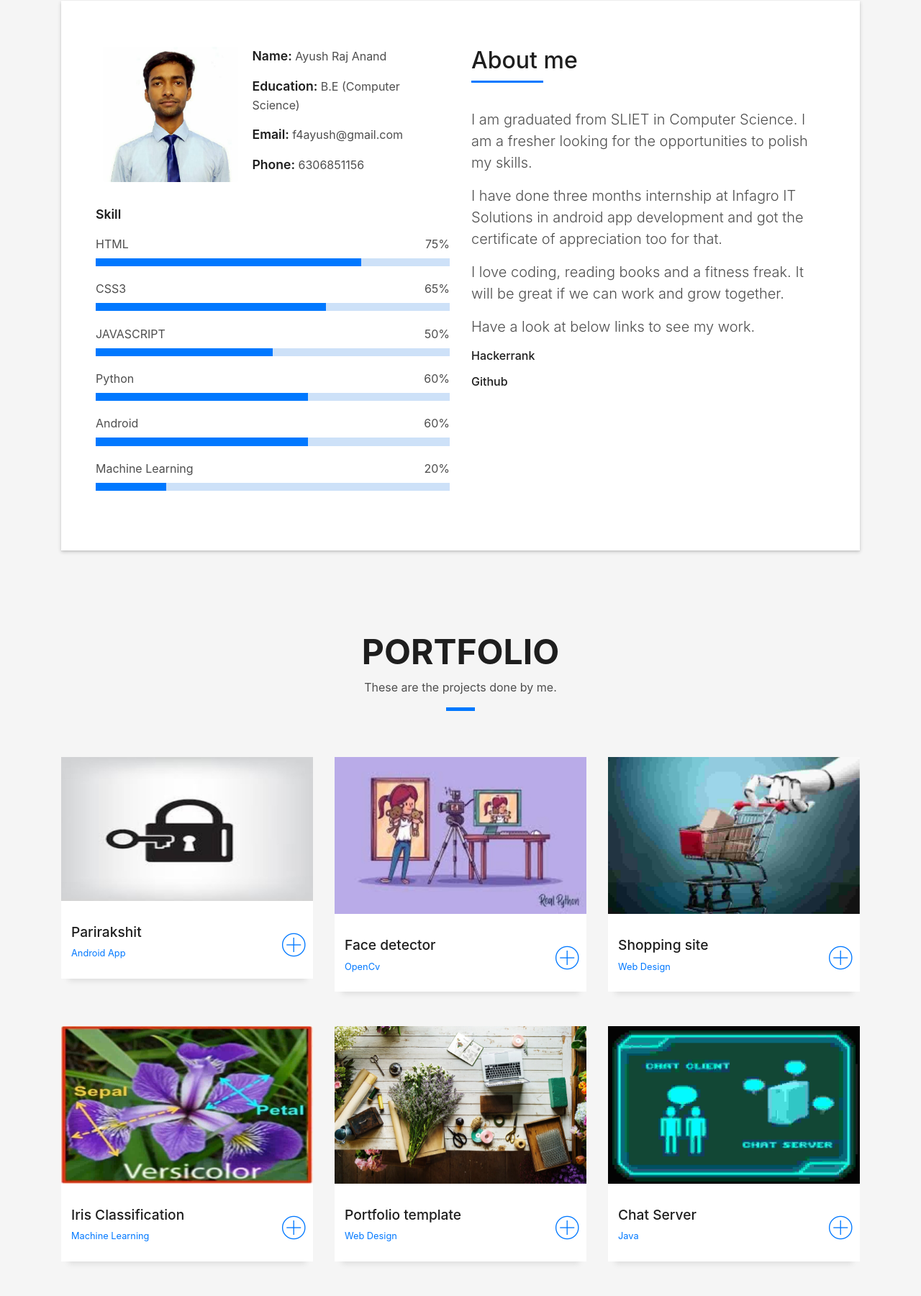
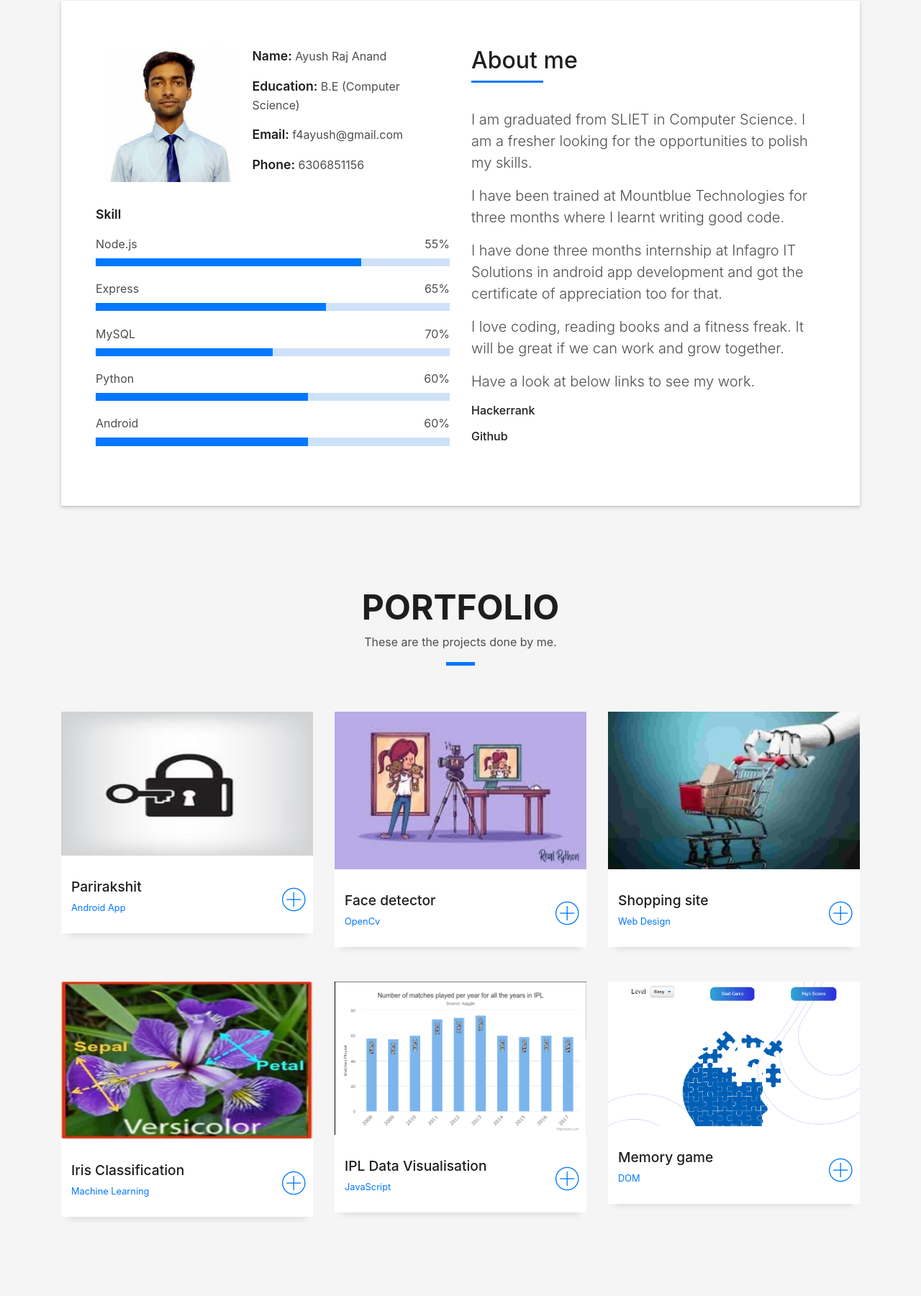
Before and after one commit to f4ayush/My-portfolio, a plain HTML site: page index.html in a window 1280 px wide. Shown: the part 863-2664 px from the top of the page at 72% size. After the commit the page ends 2602 px from the top, so only its background shows below. Drawn offline with Linux system fonts and the light colour scheme; files whose address does not match are found by name.

Commit message:
Added cards for IPL and Memory game

```diff
--- a/index.html
+++ b/index.html
@@ -1,5 +1,6 @@
 <!DOCTYPE html>
 <html lang="en">
+
 <head>
   <meta charset="utf-8">
   <title>Ayush Portfolio</title>
@@ -65,7 +66,8 @@
         <div class="container">
           <!--<p class="display-6 color-d">Hello, world!</p>-->
           <h1 class="intro-title mb-4">I am Ayush Raj Anand</h1>
-          <p class="intro-subtitle"><span class="text-slider-items">Android Developer,Web Developer,ML Enthusiast</span><strong class="text-slider"></strong></p>
+          <p class="intro-subtitle"><span class="text-slider-items">Android Developer,Web Developer,ML
+              Enthusiast</span><strong class="text-slider"></strong></p>
           <!-- <p class="pt-3"><a class="btn btn-primary btn js-scroll px-4" href="#about" role="button">Learn More</a></p> -->
         </div>
       </div>
@@ -97,18 +99,18 @@
                 </div>
                 <div class="skill-mf">
                   <p class="title-s">Skill</p>
-                  <span>HTML</span> <span class="pull-right">75%</span>
+                  <span>Node.js</span> <span class="pull-right">55%</span>
                   <div class="progress">
-                    <div class="progress-bar" role="progressbar" style="width: 75%;" aria-valuenow="75" aria-valuemin="0"
-                      aria-valuemax="100"></div>
+                    <div class="progress-bar" role="progressbar" style="width: 75%;" aria-valuenow="75"
+                      aria-valuemin="0" aria-valuemax="100"></div>
                   </div>
-                  <span>CSS3</span> <span class="pull-right">65%</span>
+                  <span>Express</span> <span class="pull-right">65%</span>
                   <div class="progress">
                     <div class="progress-bar" role="progressbar" style="width: 65%" aria-valuenow="65" aria-valuemin="0"
                       aria-valuemax="100"></div>
                   </div>
 
-                  <span>JAVASCRIPT</span> <span class="pull-right">50%</span>
+                  <span>MySQL</span> <span class="pull-right">70%</span>
                   <div class="progress">
                     <div class="progress-bar" role="progressbar" style="width: 50%" aria-valuenow="50" aria-valuemin="0"
                       aria-valuemax="100"></div>
@@ -123,11 +125,6 @@
                     <div class="progress-bar" role="progressbar" style="width: 60%" aria-valuenow="60" aria-valuemin="0"
                       aria-valuemax="100"></div>
                   </div>
-                  <span>Machine Learning</span> <span class="pull-right">20%</span>
-                  <div class="progress">
-                    <div class="progress-bar" role="progressbar" style="width: 20%" aria-valuenow="20" aria-valuemin="0"
-                      aria-valuemax="100"></div>
-                  </div>
                 </div>
               </div>
               <div class="col-md-6">
@@ -138,10 +135,15 @@
                     </h5>
                   </div>
                   <p class="lead">
-                    I am graduated from SLIET in Computer Science. I am a fresher looking for the opportunities to polish my skills.
+                    I am graduated from SLIET in Computer Science. I am a fresher looking for the opportunities to
+                    polish my skills.
                   </p>
                   <p class="lead">
-                    I have done three months internship at Infagro IT Solutions in android app development and got the certificate of appreciation too for that.
+                    I have been trained at Mountblue Technologies for three months where I learnt writing good code.
+                  </p>
+                  <p class="lead">
+                    I have done three months internship at Infagro IT Solutions in android app development and got the
+                    certificate of appreciation too for that.
                   </p>
                   <p class="lead">
                     I love coding, reading books and a fitness freak. It will be great if we can work and grow together.
@@ -150,10 +152,10 @@
                     Have a look at below links to see my work.
                   </p>
                   <p>
-                    <h6><a href="https://www.hackerrank.com/rajanand_ayush98">Hackerrank</a></h6>
+                  <h6><a href="https://www.hackerrank.com/rajanand_ayush98">Hackerrank</a></h6>
                   </p>
                   <p>
-                    <h6><a href="https://github.com/f4ayush">Github</a></h6>
+                  <h6><a href="https://github.com/f4ayush">Github</a></h6>
                   </p>
                 </div>
               </div>
@@ -166,7 +168,7 @@
 
 
 
- <!--/ Section Portfolio Star /-->
+  <!--/ Section Portfolio Star /-->
   <section id="work" class="portfolio-mf sect-pt4 route">
     <div class="container">
       <div class="row">
@@ -185,7 +187,7 @@
       <div class="row">
         <div class="col-md-4">
           <div class="work-box">
-            <a href="https://github.com/f4ayush/parirakshit" >
+            <a href="https://github.com/f4ayush/parirakshit">
               <div class="work-img">
                 <img src="img/work-1.jpg" alt="" class="img-fluid">
               </div>
@@ -281,16 +283,16 @@
         </div>
         <div class="col-md-4">
           <div class="work-box">
-            <a href="https://github.com/f4ayush/portfolio-template">
+            <a href="https://gitlab.com/rajanand.ayush98/ayush_ipl_project/-/tree/express">
               <div class="work-img">
-                <img src="img/work-5.jpg" alt="" class="img-fluid">
+                <img src="img/IPL.png" alt="" class="img-fluid">
               </div>
               <div class="work-content">
                 <div class="row">
                   <div class="col-sm-8">
-                    <h2 class="w-title">Portfolio template</h2>
+                    <h2 class="w-title">IPL Data Visualisation</h2>
                     <div class="w-more">
-                      <span class="w-ctegory">Web Design</span>
+                      <span class="w-ctegory">JavaScript</span>
                     </div>
                   </div>
                   <div class="col-sm-4">
@@ -305,16 +307,16 @@
         </div>
         <div class="col-md-4">
           <div class="work-box">
-            <!-- <a href="img/work-6.jpg"> -->
+            <a href="https://gitlab.com/rajanand.ayush98/memory-game">
               <div class="work-img">
-                <img src="img/work-6.jpg" alt="" class="img-fluid">
+                <img src="img/memory-game.png" alt="" class="img-fluid">
               </div>
               <div class="work-content">
                 <div class="row">
                   <div class="col-sm-8">
-                    <h2 class="w-title">Chat Server</h2>
+                    <h2 class="w-title">Memory game</h2>
                     <div class="w-more">
-                      <span class="w-ctegory">Java</span>
+                      <span class="w-ctegory">DOM</span>
                     </div>
                   </div>
                   <div class="col-sm-4">
@@ -324,7 +326,7 @@
                   </div>
                 </div>
               </div>
-            <!-- </a> -->
+            </a>
           </div>
         </div>
 
@@ -354,4 +356,5 @@
   <script src="js/main.js"></script>
 
 </body>
+
 </html>
```
